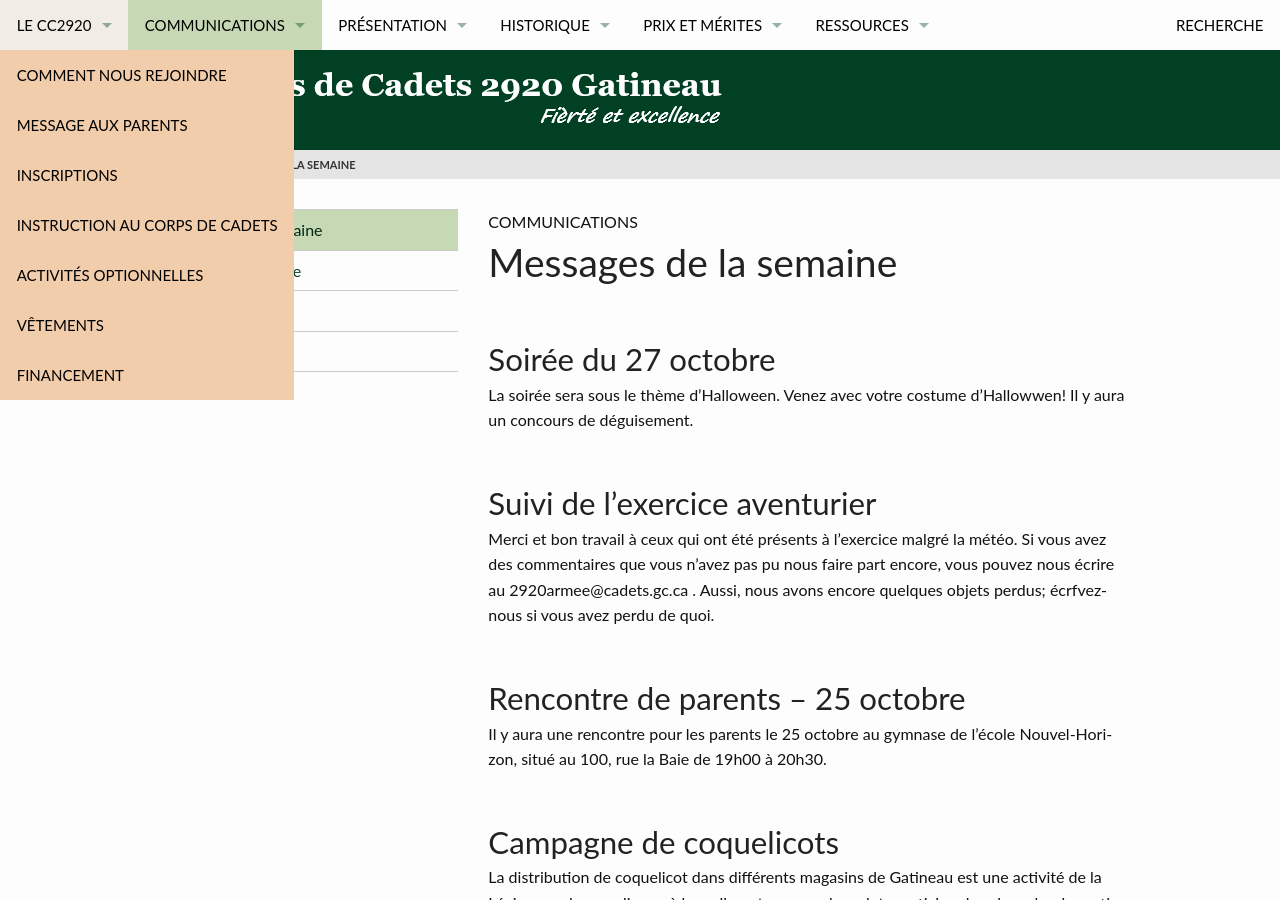
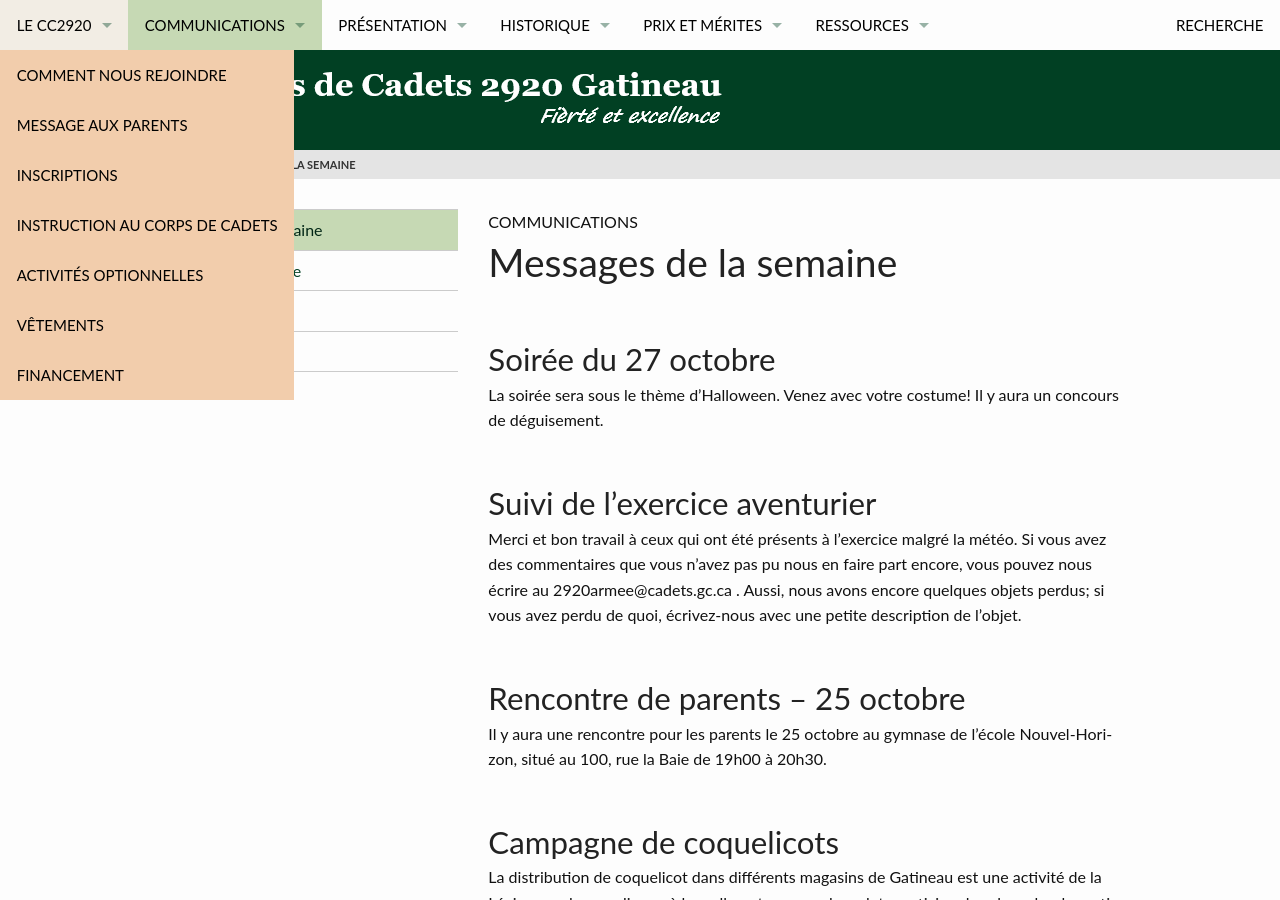
Before and after one commit to CC2920/web, a Jekyll site: the page built from _communications/messages.md, in a window 1280 px wide and 900 px high. Built offline with Jekyll 4.4.1, drawn with Linux system fonts in a browser that asks for light colours.

Commit message:
Update messages.md

```diff
--- a/_communications/messages.md
+++ b/_communications/messages.md
@@ -18,12 +18,12 @@ activities:
 ---
 ## Soirée du 27 octobre
 
-La soirée sera sous le thème d'Halloween. Venez avec votre costume d'Hallowwen! Il y aura un concours de déguisement.
+La soirée sera sous le thème d'Halloween. Venez avec votre costume! Il y aura un concours de déguisement.
 
 
 ## Suivi de l'exercice aventurier
 
-Merci et bon travail à ceux qui ont été présents à l'exercice malgré la météo. Si vous avez des commentaires que vous n'avez pas pu nous faire part encore, vous pouvez nous écrire au 2920armee@cadets.gc.ca . Aussi, nous avons encore quelques objets perdus; écrfvez-nous si vous avez perdu de quoi.
+Merci et bon travail à ceux qui ont été présents à l'exercice malgré la météo. Si vous avez des commentaires que vous n'avez pas pu nous en faire part encore, vous pouvez nous écrire au 2920armee@cadets.gc.ca . Aussi, nous avons encore quelques objets perdus; si vous avez perdu de quoi, écrivez-nous avec une petite description de l'objet.
 
 ## Rencontre de parents – 25 octobre
 
```
